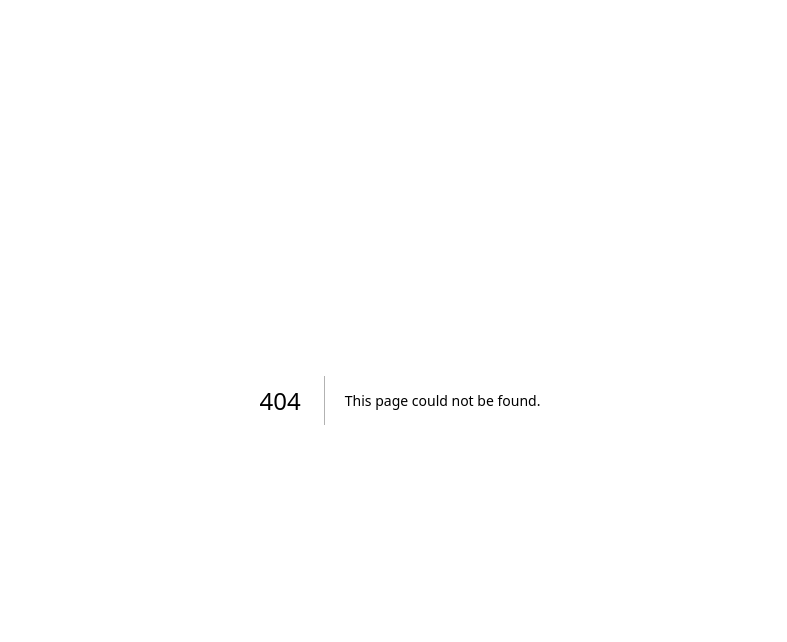
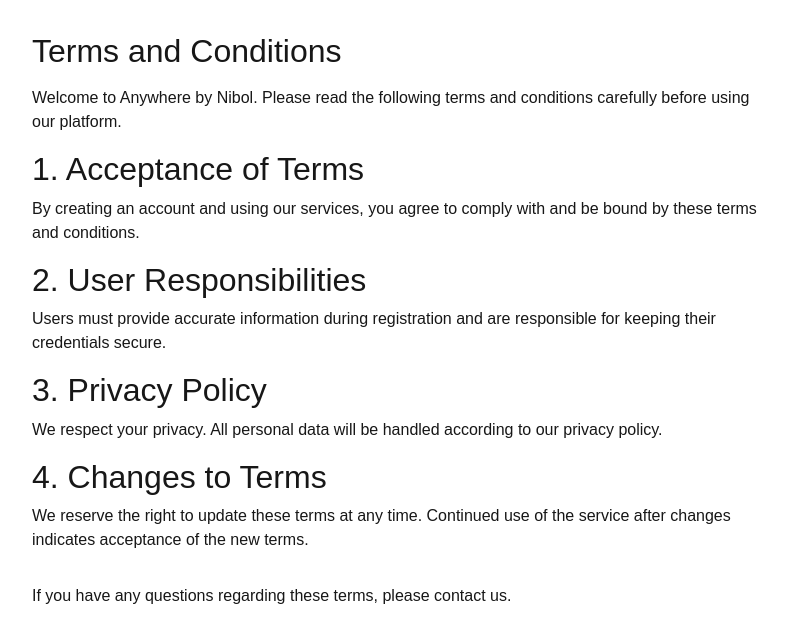
Before and after one commit to Debora78/anywhere-by-nibol, a Next.js app: page /terms in a window 1280 px wide. Before the commit this address had no page. Shown: the top 642 px of the page, without its empty margins (240-1027 px from the left). Built offline with nearby package versions, Linux system fonts and the light colour scheme.

Commit message:
Aggiunto stile modulare al componente TermsCheckbox con CSS Modules, pagina css dedicata

```diff
--- /dev/null
+++ b/app/terms/page.tsx
@@ -0,0 +1,40 @@
+// /app/terms/page.tsx
+
+export default function TermsPage() {
+  return (
+    <main style={{ padding: "2rem", maxWidth: "800px", margin: "0 auto" }}>
+      <h1 style={{ fontSize: "2rem", marginBottom: "1rem" }}>Terms and Conditions</h1>
+      <p>
+        Welcome to Anywhere by Nibol. Please read the following terms and conditions carefully
+        before using our platform.
+      </p>
+
+      <h2>1. Acceptance of Terms</h2>
+      <p>
+        By creating an account and using our services, you agree to comply with and be bound by
+        these terms and conditions.
+      </p>
+
+      <h2>2. User Responsibilities</h2>
+      <p>
+        Users must provide accurate information during registration and are responsible for keeping
+        their credentials secure.
+      </p>
+
+      <h2>3. Privacy Policy</h2>
+      <p>
+        We respect your privacy. All personal data will be handled according to our privacy policy.
+      </p>
+
+      <h2>4. Changes to Terms</h2>
+      <p>
+        We reserve the right to update these terms at any time. Continued use of the service after
+        changes indicates acceptance of the new terms.
+      </p>
+
+      <p style={{ marginTop: "2rem" }}>
+        If you have any questions regarding these terms, please contact us.
+      </p>
+    </main>
+  );
+}
```
Also changed, not shown: app/signup/signup.module.css (+15 -0 lines), components/TermsCheckbox.module.css (added, +23 -0 lines), components/passwordStrengthBar.tsx (+42 -0 lines), components/termsCheckbox.tsx (+34 -0 lines).
